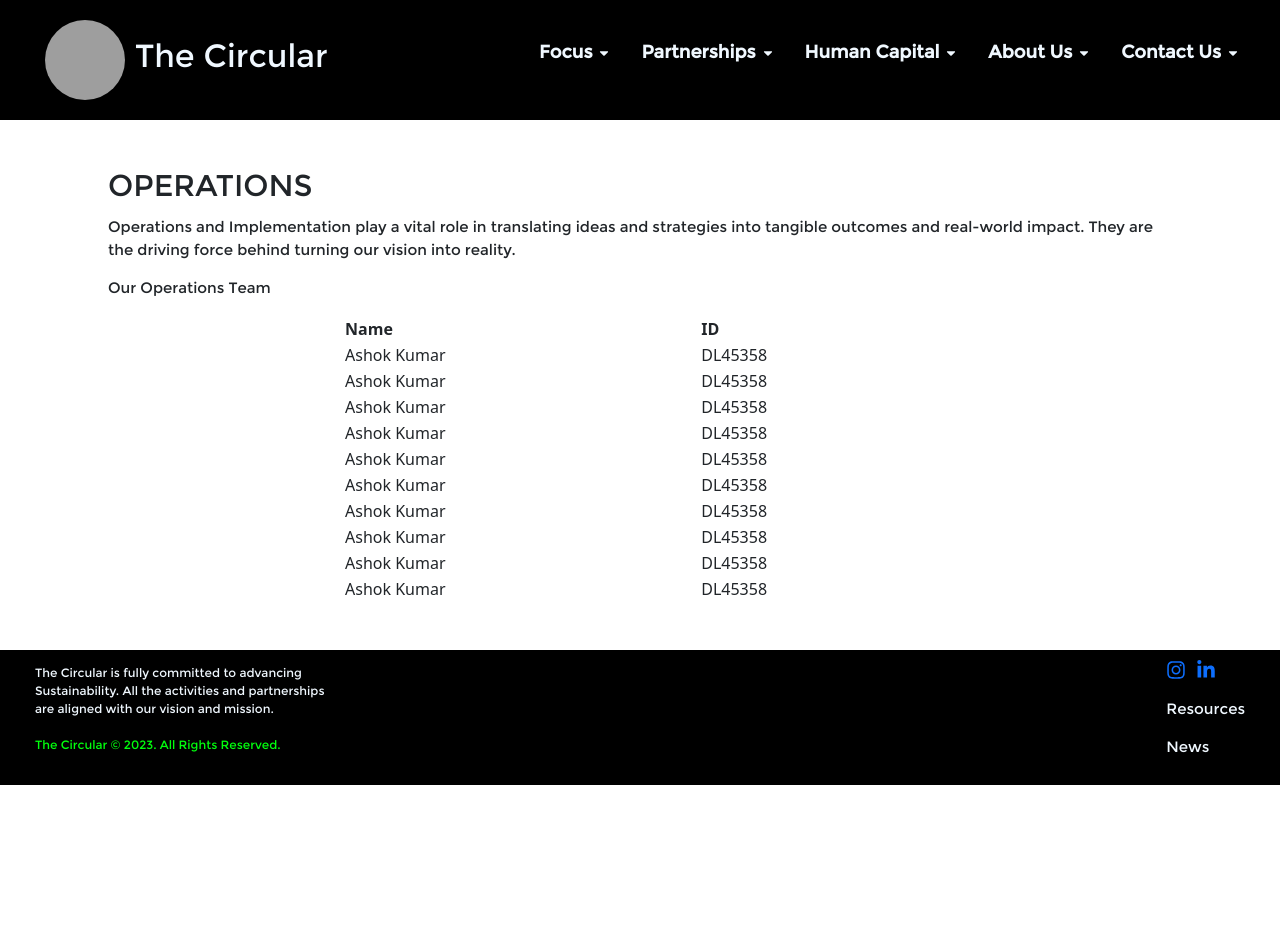
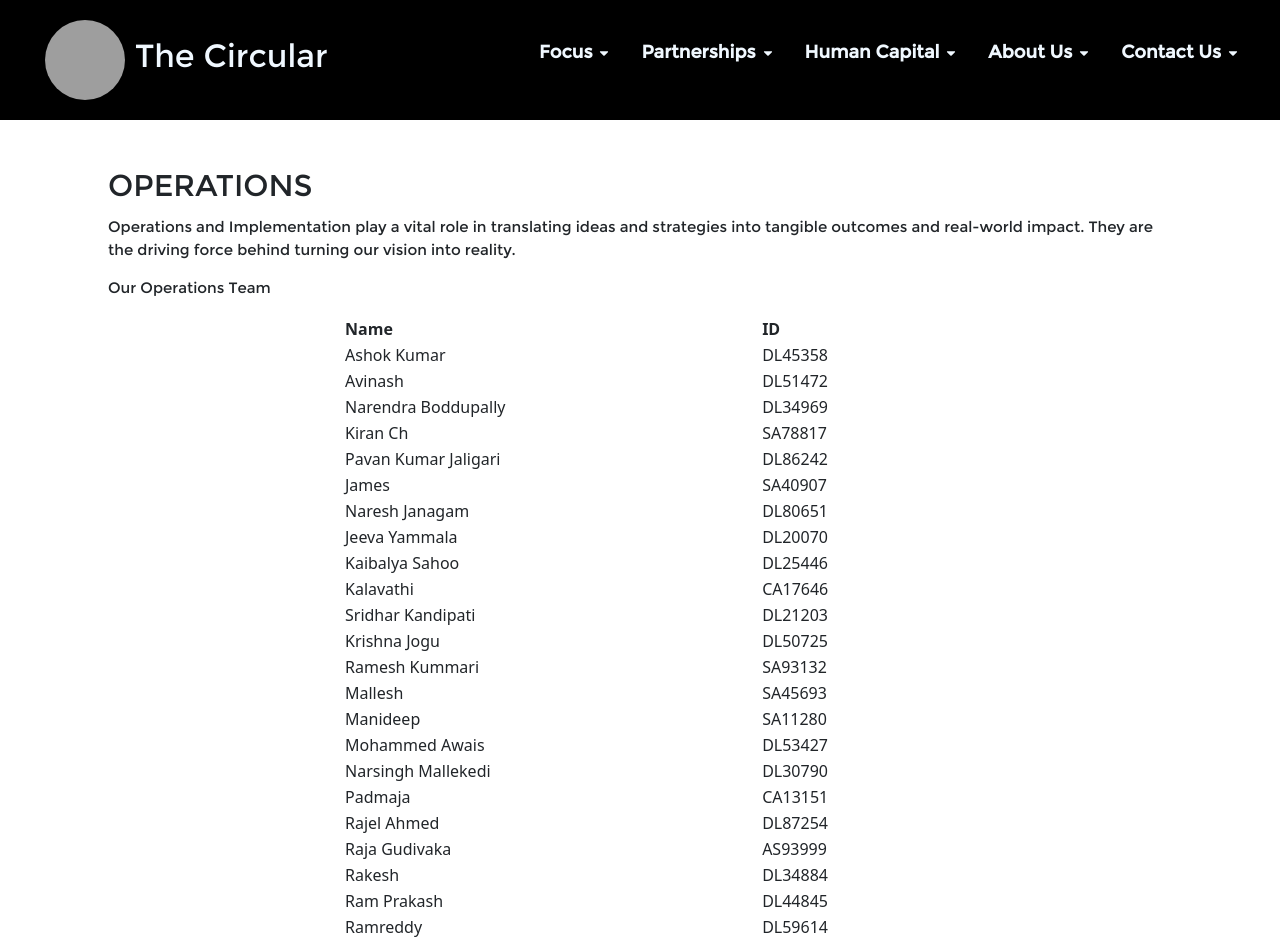
Before and after one commit to Rushikeshsr/thecircularweb, a React (Create React App) app in the folder circular/: page /aboutus/operations in a window 1280 px wide. Shown: the top 945 px of the page. Before the commit the page ends 800 px from the top, so only its background shows below. Built offline with nearby package versions, Linux system fonts and the light colour scheme; grey boxes are pictures that could not be loaded.

Commit message:
operations table updated

```diff
--- a/circular/src/components/operations.js
+++ b/circular/src/components/operations.js
@@ -20,41 +20,110 @@ const Operations = () => {
                     <td>DL45358</td>
                 </tr>
                 <tr>
-                    <td>Ashok Kumar</td>
-                    <td>DL45358</td>
+                    <td>Avinash</td>
+                    <td>DL51472</td>
                 </tr>
                 <tr>
-                    <td>Ashok Kumar</td>
-                    <td>DL45358</td>
+                    <td>Narendra Boddupally</td>
+                    <td>DL34969</td>
                 </tr>
                 <tr>
-                    <td>Ashok Kumar</td>
-                    <td>DL45358</td>
+                    <td>Kiran Ch</td>
+                    <td>SA78817</td>
                 </tr>
                 <tr>
-                    <td>Ashok Kumar</td>
-                    <td>DL45358</td>
+                    <td>Pavan Kumar Jaligari</td>
+                    <td>DL86242</td>
                 </tr>
                 <tr>
-                    <td>Ashok Kumar</td>
-                    <td>DL45358</td>
+                    <td>James</td>
+                    <td>SA40907</td>
                 </tr>
                 <tr>
-                    <td>Ashok Kumar</td>
-                    <td>DL45358</td>
+                    <td>Naresh Janagam</td>
+                    <td>DL80651</td>
                 </tr>
                 <tr>
-                    <td>Ashok Kumar</td>
-                    <td>DL45358</td>
+                    <td>Jeeva Yammala</td>
+                    <td>DL20070</td>
                 </tr>
                 <tr>
-                    <td>Ashok Kumar</td>
-                    <td>DL45358</td>
+                    <td>Kaibalya Sahoo</td>
+                    <td>DL25446</td>
                 </tr>
                 <tr>
-                    <td>Ashok Kumar</td>
-                    <td>DL45358</td>
+                    <td>Kalavathi</td>
+                    <td>CA17646</td>
                 </tr>
+                <tr>
+                    <td>Sridhar Kandipati</td>
+                    <td>DL21203</td>
+                </tr>
+                <tr>
+                    <td>Krishna Jogu</td>
+                    <td>DL50725</td>
+                </tr>
+                <tr>
+                    <td>Ramesh Kummari</td>
+                    <td>SA93132</td>
+                </tr>
+                <tr>
+                    <td>Mallesh</td>
+                    <td>SA45693</td>
+                </tr>
+                <tr>
+                    <td>Manideep</td>
+                    <td>SA11280</td>
+                </tr>
+                <tr>
+                    <td>Mohammed Awais</td>
+                    <td>DL53427</td>
+                </tr>
+                <tr>
+                    <td>Narsingh Mallekedi</td>
+                    <td>DL30790</td>
+                </tr>
+                <tr>
+                    <td>Padmaja</td>
+                    <td>CA13151</td>
+                </tr>
+                 <tr>
+                    <td>Rajel Ahmed</td>
+                    <td>DL87254</td>
+                </tr>
+                <tr>
+                    <td>Raja Gudivaka</td>
+                    <td>AS93999</td>
+                </tr>
+                <tr>
+                    <td>Rakesh</td>
+                    <td>DL34884</td>
+                </tr>
+                <tr>
+                    <td>Ram Prakash</td>
+                    <td>DL44845</td>
+                </tr>
+                <tr>
+                    <td>Ramreddy</td>
+                    <td>DL59614</td>
+                </tr>
+                <tr>
+                    <td>Shivangi</td>
+                    <td>AL30866</td>
+                </tr>
+                <tr>
+                    <td>Srikanth</td>
+                    <td>AS17948</td>
+                </tr>
+                <tr>
+                    <td>Sudhakar</td>
+                    <td>DL77907</td>
+                </tr>
+                <tr>
+                    <td>Johnny Vemagiri</td>
+                    <td>SA70810</td>
+                </tr>
+
             </table>
         </div>
 
```
